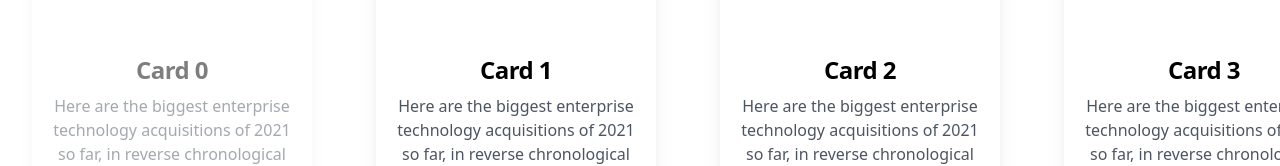
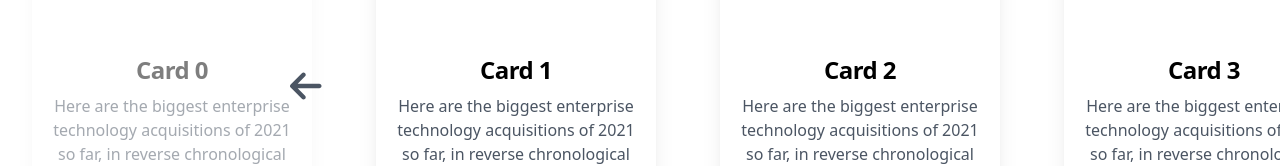
Before and after one commit to LauraMargherita25/card-slider_react, a React (Create React App) app: page / in a window 1280 px wide. Shown: the part 314-480 px from the top of the page. Built offline with nearby package versions, Linux system fonts and the light colour scheme.

Commit message:
Add navigation btn icons

```diff
--- a/package.json
+++ b/package.json
@@ -3,6 +3,10 @@
   "version": "0.1.0",
   "private": true,
   "dependencies": {
+    "@fortawesome/fontawesome-svg-core": "^6.2.0",
+    "@fortawesome/free-regular-svg-icons": "^6.2.0",
+    "@fortawesome/free-solid-svg-icons": "^6.2.0",
+    "@fortawesome/react-fontawesome": "^0.2.0",
     "@testing-library/jest-dom": "^5.16.5",
     "@testing-library/react": "^13.4.0",
     "@testing-library/user-event": "^13.5.0",
--- a/src/Slider.js
+++ b/src/Slider.js
@@ -1,4 +1,21 @@
 import React, { Component } from 'react'
+import { FontAwesomeIcon } from '@fortawesome/react-fontawesome'
+import { faArrowRight } from '@fortawesome/free-solid-svg-icons'
+import { faArrowLeft } from '@fortawesome/free-solid-svg-icons'
+
+const SliderNavigationController = () =>{
+    return (
+        <div>
+            <button type="button" className="mb-2 px-5 py-2.5 rounded-full text-4xl font-medium text-gray-600 absolute top-1/2 left-[270px] translate-x-0 -translate-y-1/2 disabled:shadow-none disabled:text-gray-600 hover:shadow-2xl hover:transition-all active:shadow-inner focus:text-black">
+                <FontAwesomeIcon icon={faArrowLeft} />
+            </button>
+            <button type="button" className="mb-2 px-5 py-2.5 rounded-full text-4xl font-medium text-gray-600 absolute top-1/2 right-[270px] translate-x-0 -translate-y-1/2 disabled:shadow-none disabled:text-gray-600 hover:shadow-2xl hover:transition-all active:shadow-inner focus:text-black">
+                <i className="fa-solid fa-arrow-right-long"></i>
+                <FontAwesomeIcon icon={faArrowRight} />
+            </button>
+        </div>
+    )
+};
 
 class Slider extends Component{
     render() {
@@ -25,6 +42,7 @@ class Slider extends Component{
                 <ul className="w-fit mb-12 flex">
                     {cards}
                 </ul>
+                <SliderNavigationController />
             </div>
         )
     }
```
Also changed, not shown: 1 other file (tests, documents, lock files or other folders).
